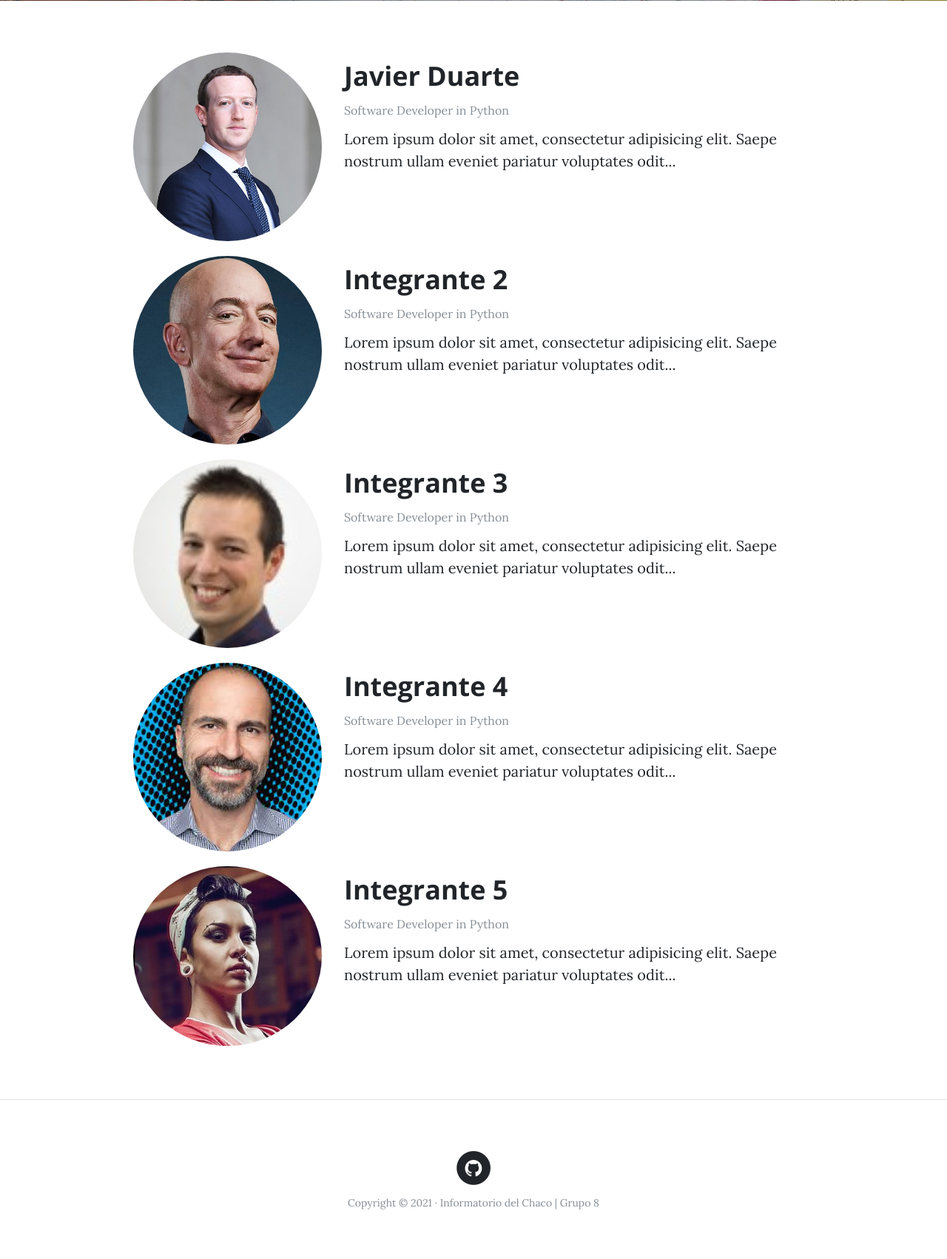
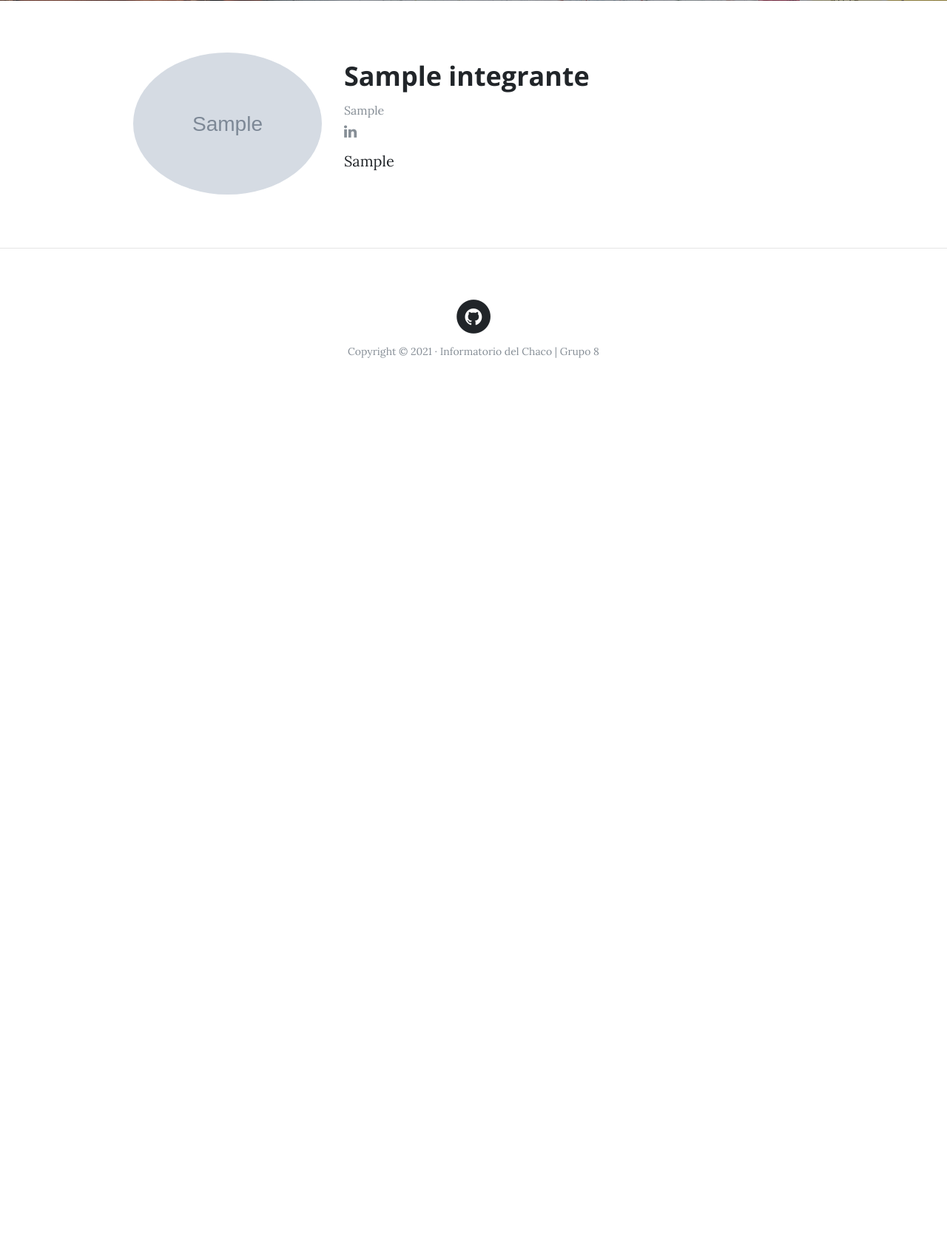
Before and after one commit to javierduartepy/proyecto-final-django, a Django app: page /acercade/ in a window 1280 px wide. Shown: the part 531-2233 px from the top of the page at 74% size. After the commit the page ends 1015 px from the top, so only its background shows below. Run offline with Django 3.2, Linux system fonts and the light colour scheme; tables that the repository leaves empty hold one stand-in row (values such as "Sample post"); grey boxes marked "Sample" are stand-in pictures; parts of the project's set-up code (start-up, migrations or seed data) failed here and were passed over; some libraries are stand-ins or nearby versions.

Commit message:
Creación de tablas para acercade y sabias que

```diff
--- a/core/models.py
+++ b/core/models.py
@@ -2,10 +2,11 @@
 from django.db import models
 
 class Integrante(models.Model):
-    nombre = models.TextField()
+    nombre = models.CharField(max_length=100)
     rol = models.CharField(max_length=100)
     perfil = models.TextField()
     avatar = models.URLField(null = True, blank = True, verbose_name = 'Link de la imagen')
+    linkedin = models.URLField(null = True, blank = True, verbose_name = 'Link de Linkedin')
     created = models.DateTimeField(auto_now_add = True, verbose_name= 'Fecha de Creación')
     updated = models.DateTimeField(auto_now = True, verbose_name= 'Fecha de Edición')
 
@@ -21,7 +22,7 @@ class Miscelanea(models.Model):
     titulo = models.CharField(max_length=100)
     imagen = models.URLField(null = True, blank = True, verbose_name = 'Link de la imagen')
     informe = models.TextField()
-    link_informe = models.URLField(verbose_name = 'Link de la imagen')
+    link_informe = models.URLField(verbose_name = 'Link del informe')
     created = models.DateTimeField(auto_now_add = True, verbose_name= 'Fecha de Creación')
     updated = models.DateTimeField(auto_now = True, verbose_name= 'Fecha de Edición')
 
--- a/core/templates/core/acercade.html
+++ b/core/templates/core/acercade.html
@@ -6,99 +6,29 @@
 {% endblock %}
 
 {% block content %}
+{% for integrante in integrantes %}
 <div class="row">
   <div class="col-lg-3 col-md-4 offset-lg-1">
     <img
       class="img-fluid avatar"
-      src="{% static 'core/img/avatar.jpg' %}"
+      src={{integrante.avatar}}
       alt=""
     />
   </div>
   <div class="col-lg-7 col-md-8">
-    <h2 class="section-heading">Javier Duarte</h2>
+    <h1 class="section-heading">{{integrante.nombre}}</h1>
     <small class="text-muted">
-      Software Developer in Python
+      {{integrante.rol}}
     </small>
+    <div>
+      <a href={{integrante.linkedin}} target="_blank">
+        <i class="fa fa-linkedin text-muted"></i>
+      </a>
+    </div>
     <p>
-      Lorem ipsum dolor sit amet, consectetur adipisicing elit. Saepe nostrum
-      ullam eveniet pariatur voluptates odit...
+      {{integrante.perfil}}
     </p>
   </div>
 </div>
-<div class="row">
-  <div class="col-lg-3 col-md-4 offset-lg-1">
-    <img
-      class="img-fluid avatar"
-      src="{% static 'core/img/bezos.jpg' %}"
-      alt=""
-    />
-  </div>
-  <div class="col-lg-7 col-md-8">
-    <h2 class="section-heading">Integrante 2</h2>
-     <small class="text-muted">
-      Software Developer in Python
-    </small>
-    <p>
-      Lorem ipsum dolor sit amet, consectetur adipisicing elit. Saepe nostrum
-      ullam eveniet pariatur voluptates odit...
-    </p>
-  </div>
-</div>
-<div class="row">
-  <div class="col-lg-3 col-md-4 offset-lg-1">
-    <img
-      class="img-fluid avatar"
-      src="{% static 'core/img/haff.jpg' %}"
-      alt=""
-    />
-  </div>
-  <div class="col-lg-7 col-md-8">
-    <h2 class="section-heading">Integrante 3</h2>
-     <small class="text-muted">
-      Software Developer in Python
-    </small>
-    <p>
-      Lorem ipsum dolor sit amet, consectetur adipisicing elit. Saepe nostrum
-      ullam eveniet pariatur voluptates odit...
-    </p>
-  </div>
-</div>
-<div class="row">
-  <div class="col-lg-3 col-md-4 offset-lg-1">
-    <img
-      class="img-fluid avatar"
-      src="{% static 'core/img/uber_ceo_2.jpg' %}"
-      alt=""
-    />
-  </div>
-  <div class="col-lg-7 col-md-8">
-    <h2 class="section-heading">Integrante 4</h2>
-     <small class="text-muted">
-      Software Developer in Python
-    </small>
-    <p>
-      Lorem ipsum dolor sit amet, consectetur adipisicing elit. Saepe nostrum
-      ullam eveniet pariatur voluptates odit...
-    </p>
-  </div>
-</div>
-<div class="row">
-  <div class="col-lg-3 col-md-4 offset-lg-1">
-    <img
-      class="img-fluid avatar"
-      src="{% static 'core/img/tatiana.jpg' %}"
-      alt=""
-    />
-  </div>
-  <div class="col-lg-7 col-md-8">
-    <h2 class="section-heading">Integrante 5</h2>
-     <small class="text-muted">
-      Software Developer in Python
-    </small>
-    <p>
-      Lorem ipsum dolor sit amet, consectetur adipisicing elit. Saepe nostrum
-      ullam eveniet pariatur voluptates odit...
-    </p>
-  </div>
-</div>
+{% endfor %}
 {% endblock %}
```
Also changed, not shown: core/templates/core/miscelanea.html (+12 -10 lines).
